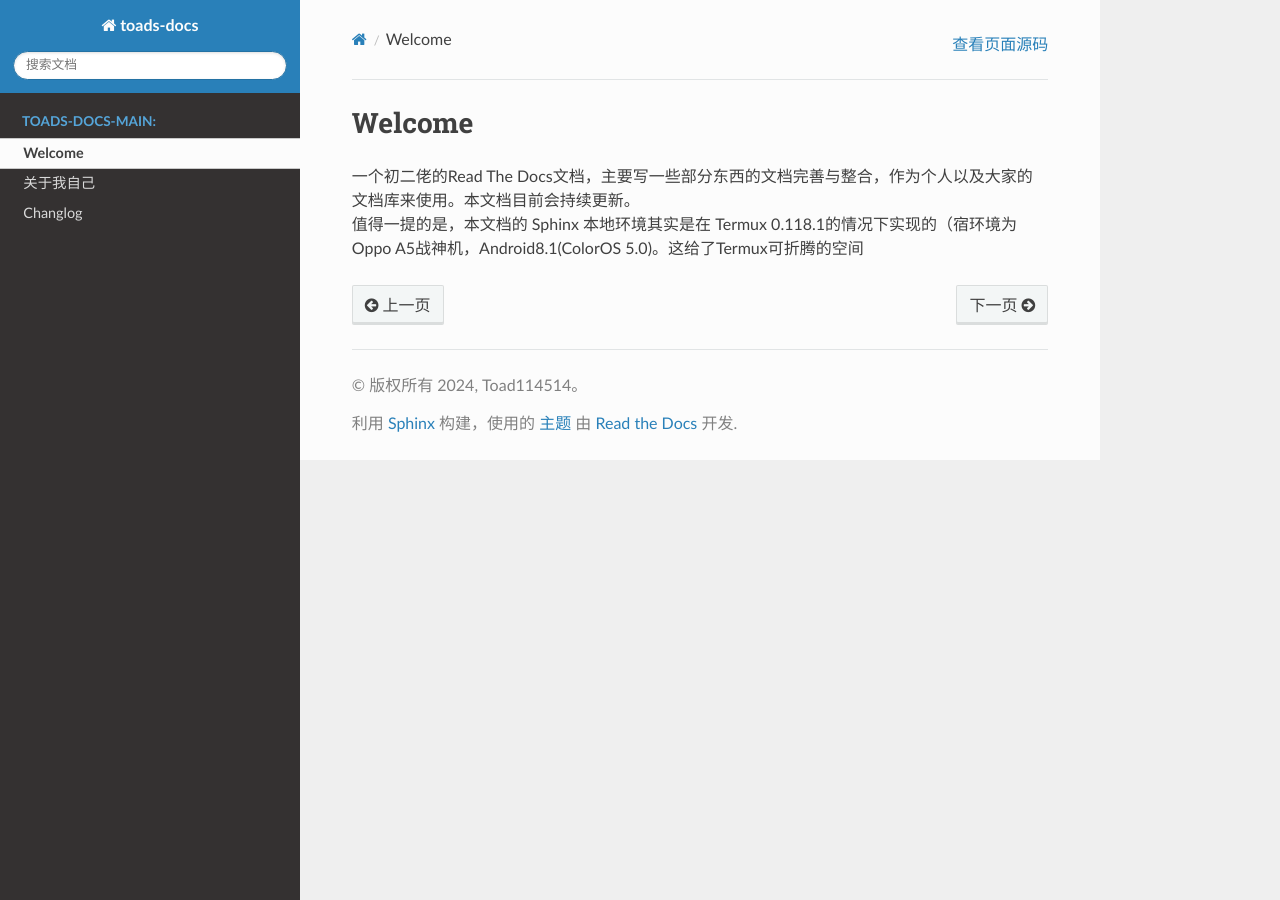
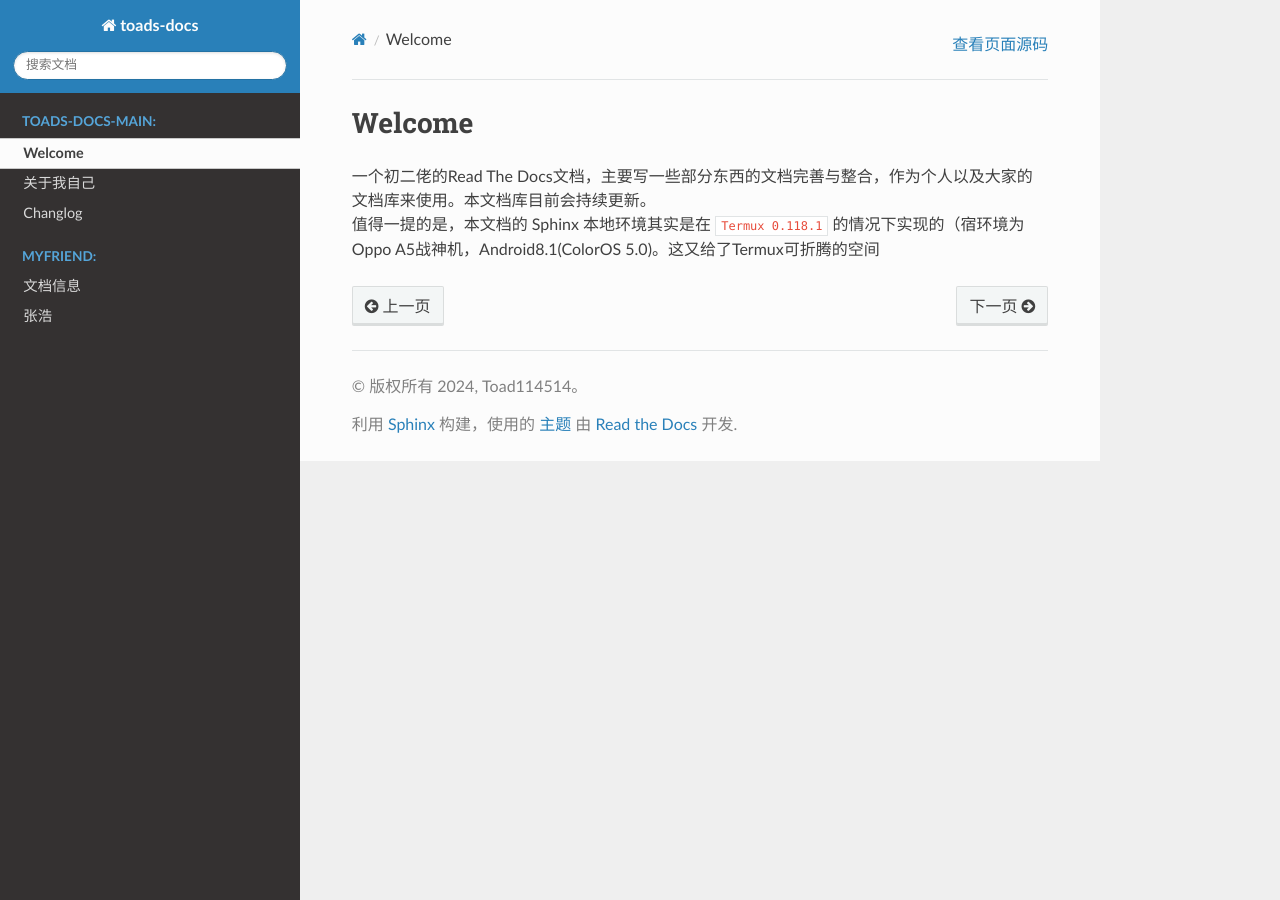
Before and after one commit to Toad114514/toads-docs, a Sphinx documentation site: the page built from source/welcome.md, in a window 1280 px wide. Built offline with Sphinx 7.4.7 and the Read the Docs theme 3.1.0, drawn with Linux system fonts in a browser that asks for light colours; pages that are not in the unit, such as notebooks, are missing from menus.

Commit message:
First-Commit-v0.1149.05

```diff
--- a/source/index.rst
+++ b/source/index.rst
@@ -9,14 +9,17 @@ Toads-docs 目录
    toad114
    changlog
 
+.. toctree::
+   :maxdepth: 2
    :caption: myfriend:
+
    myfriend/index
    myfriend/zhanghao
 
 Toads-docs 索引页面
 ===================
 上面为本文档的目录，可以点击其中一个查看。
-刚访问的老野们，建议先访问**Welcome**页面再去查看其他文档
+刚访问的老野们，建议先访问Welcome页面再去查看其他文档
 下面为本文档的索引
 
 * :ref:`genindex`
--- a/source/welcome.md
+++ b/source/welcome.md
@@ -1,3 +1,3 @@
 # Welcome
-一个初二佬的Read The Docs文档，主要写一些部分东西的文档完善与整合，作为个人以及大家的文档库来使用。本文档目前会持续更新。
-值得一提的是，本文档的 Sphinx 本地环境其实是在 Termux 0.118.1的情况下实现的（宿环境为Oppo A5战神机，Android8.1(ColorOS 5.0)。这给了Termux可折腾的空间
+一个初二佬的Read The Docs文档，主要写一些部分东西的文档完善与整合，作为个人以及大家的文档库来使用。本文档库目前会持续更新。
+值得一提的是，本文档的 Sphinx 本地环境其实是在 `Termux 0.118.1` 的情况下实现的（宿环境为Oppo A5战神机，Android8.1(ColorOS 5.0)。这又给了Termux可折腾的空间
```
Also changed, not shown: source/myfriend/index.md (added, +2 -0 lines), source/myfriend/zhanghao.md (added, +16 -0 lines).
